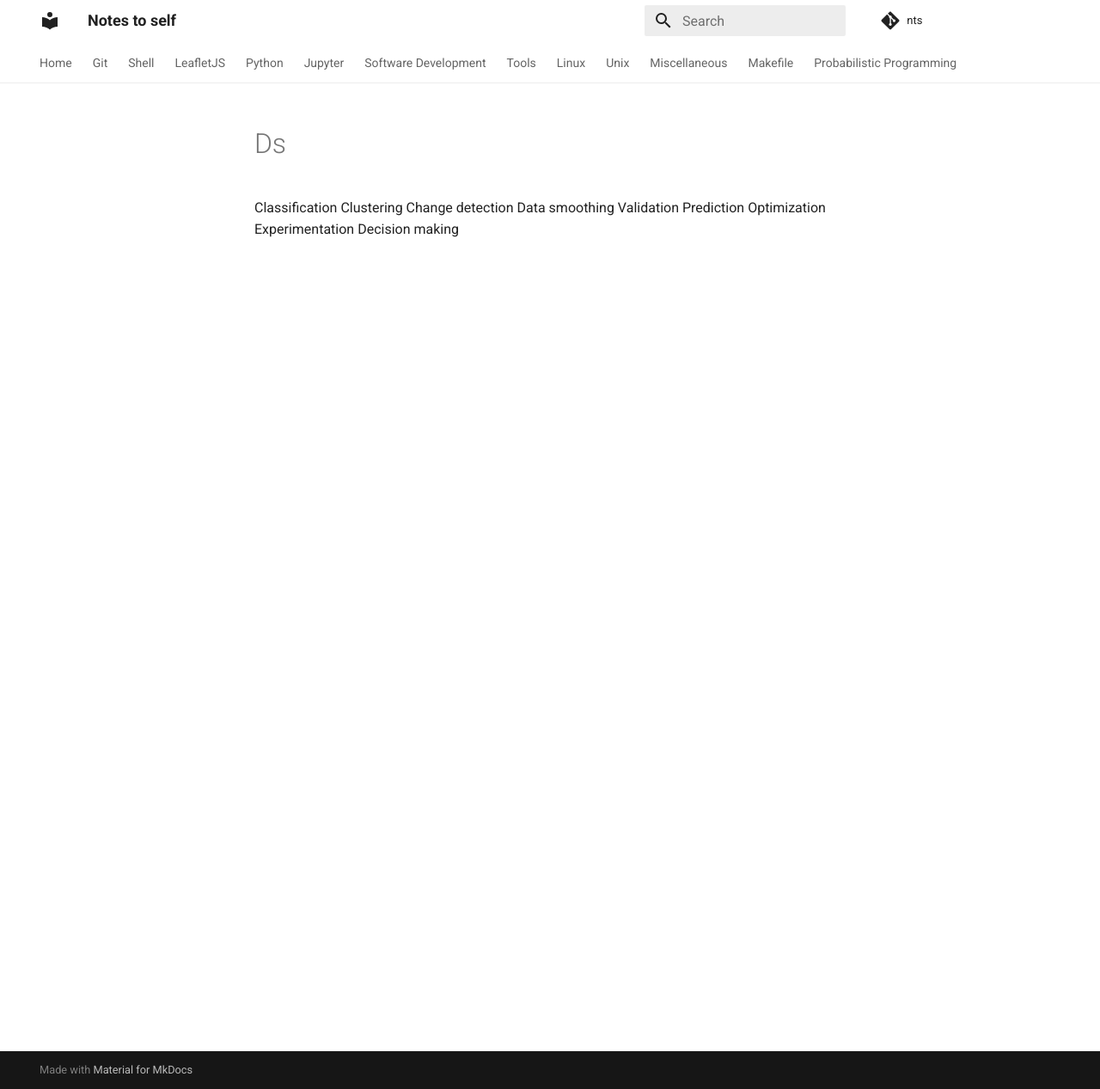
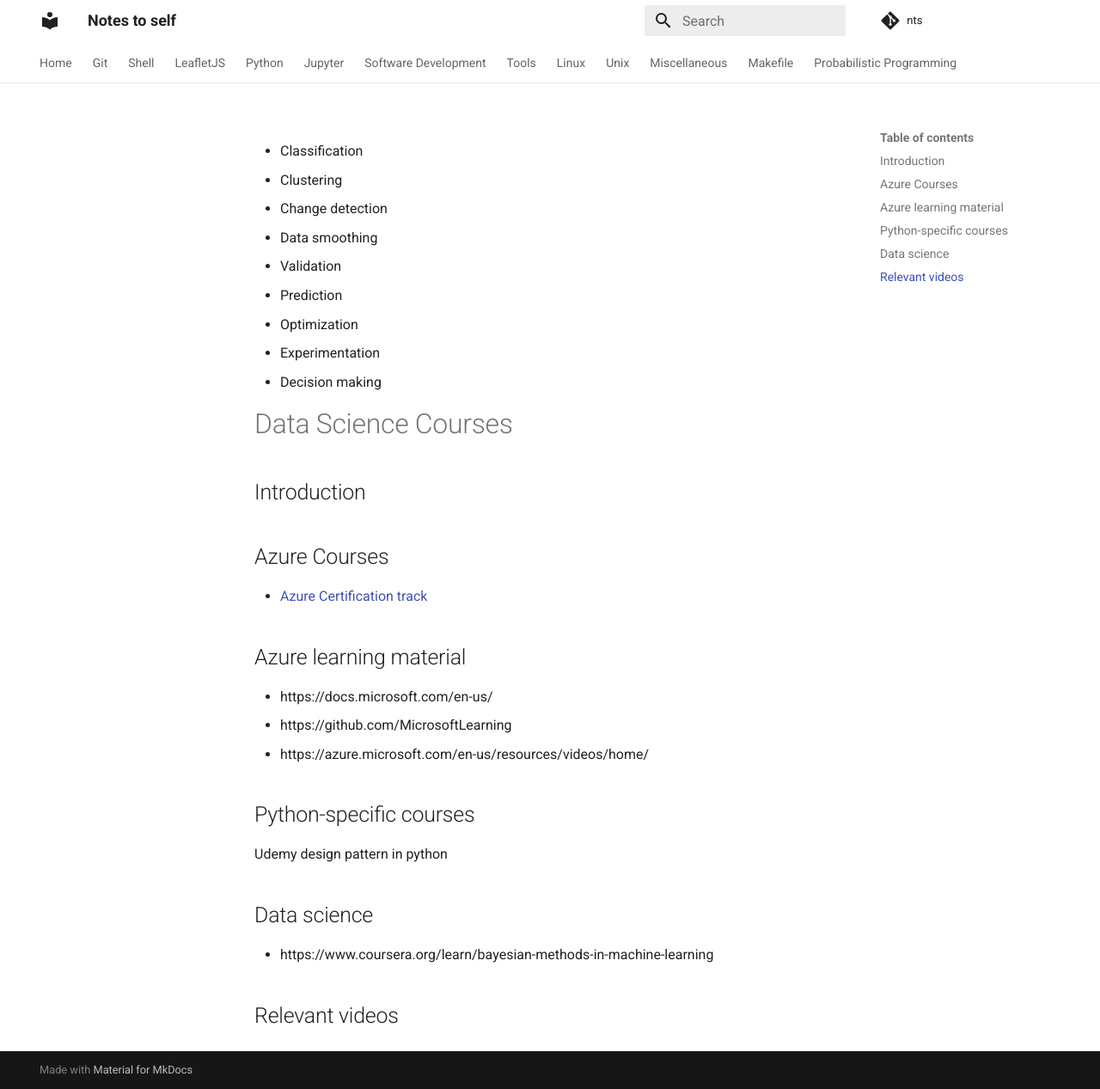
Before and after one commit to xidus/nts, an MkDocs documentation site: the page built from docs/ds.md, in a window 1280 px wide and 1267 px high. Shown: the whole window at 86% size. Built offline with MkDocs 1.6.1 and Material for MkDocs 9.7.7, drawn with Linux system fonts in a browser that asks for light colours; comment, search, counter and statistics services are not loaded.

Commit message:
Update ds.md

```diff
--- a/docs/ds.md
+++ b/docs/ds.md
@@ -1,9 +1,33 @@
-Classification
-Clustering
-Change detection
-Data smoothing
-Validation
-Prediction
-Optimization
-Experimentation
-Decision making
+* Classification
+* Clustering
+* Change detection
+* Data smoothing
+* Validation
+* Prediction
+* Optimization
+* Experimentation
+* Decision making
+
+# Data Science Courses
+
+## Introduction
+
+## Azure Courses
+
+* [Azure Certification track](https://images.globalknowledge.com/wwwimages/web/documents/certification-tracks/microsoft-azure-global-knowledge-certification-tracks-en-us.pdf)
+
+## Azure learning material
+
+* https://docs.microsoft.com/en-us/
+* https://github.com/MicrosoftLearning
+* https://azure.microsoft.com/en-us/resources/videos/home/
+
+## Python-specific courses
+
+Udemy design pattern in python
+
+## Data science
+
+* https://www.coursera.org/learn/bayesian-methods-in-machine-learning
+
+## Relevant videos
```
